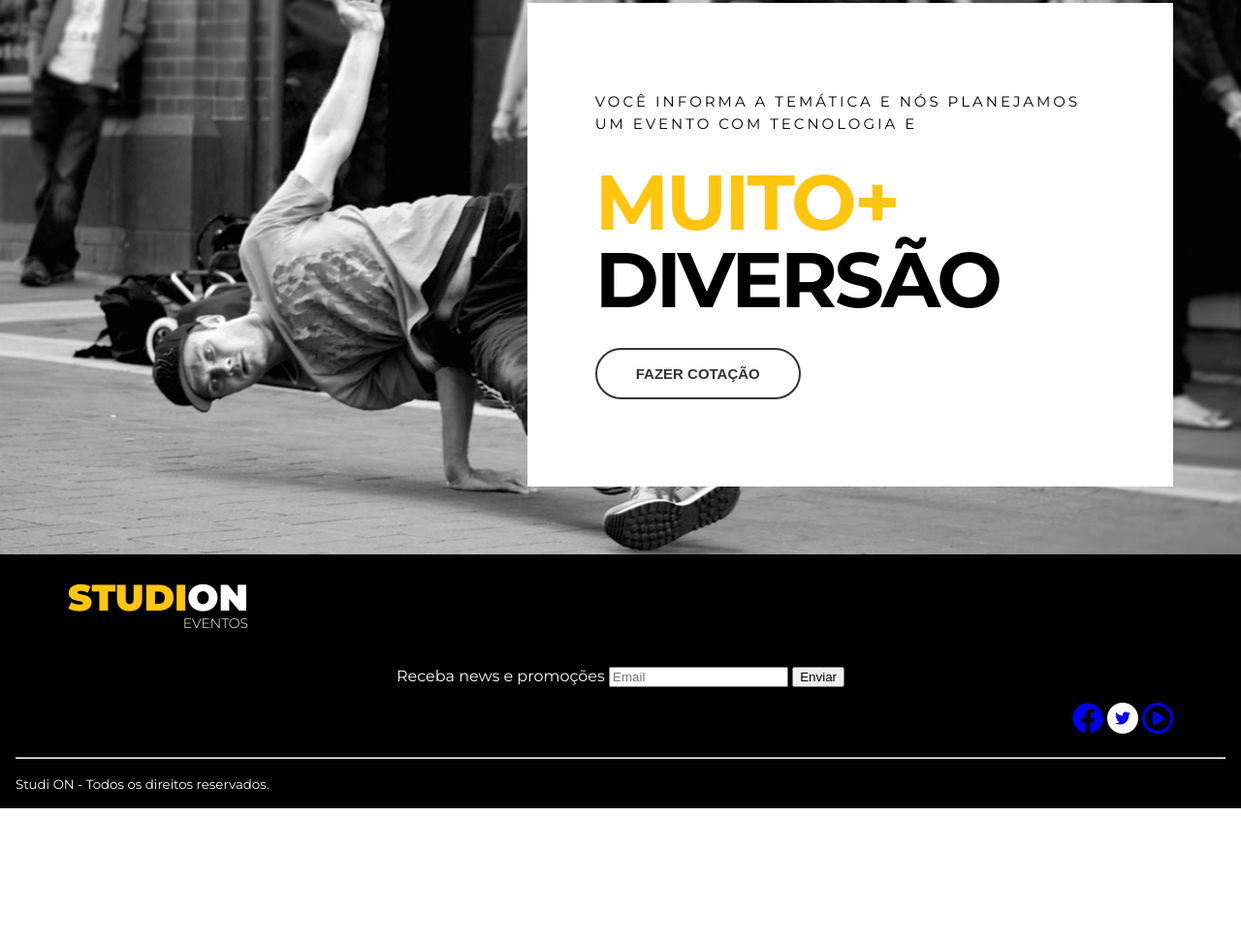
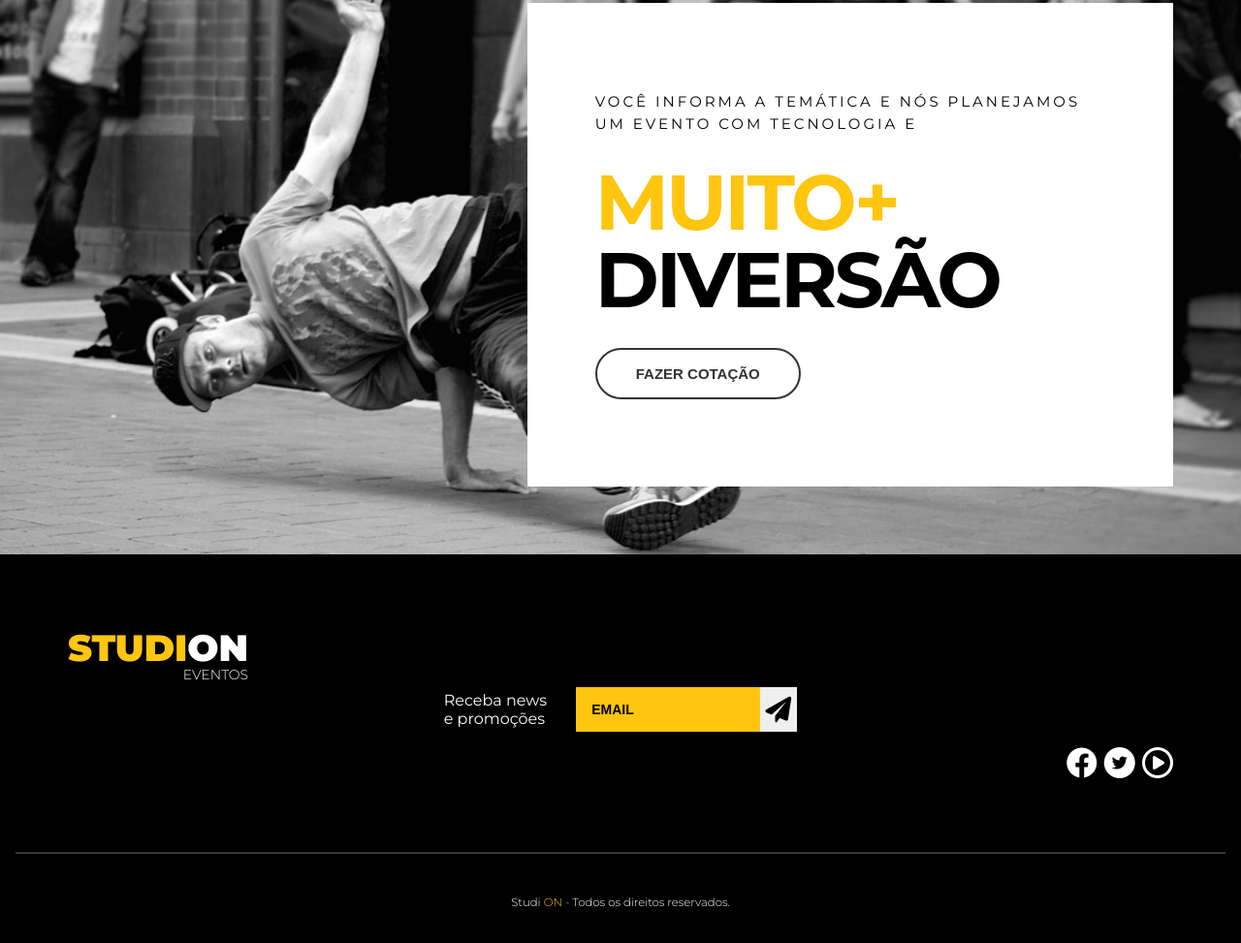
Before and after one commit to estevesg3/studion, a website: page src/index.html in a window 1280 px wide. Shown: the part 1778-2751 px from the top of the page at 97% size. Before the commit the page ends 2612 px from the top, so only its background shows below. Drawn offline with Linux system fonts and the light colour scheme.

Commit message:
Homepage concluída.

```diff
--- a/src/index.html
+++ b/src/index.html
@@ -132,13 +132,20 @@
 
         <h2 class="logo1" ><span class="yellow" >Studi</span>on <span class="logo2" >Eventos</span></h2>
 
-       <div class="Formulário"><form>
+       <form class="Formulário" >
 
-            <label>Receba news e promoções</label>
+            <label for="e-mail" >Receba news e promoções</label>
 
-            <input type="text" placeholder="Email"/>
+            <fieldset>
 
-            <button type="submit">Enviar</button></div>
+            <input id="e-mail" type="text" placeholder="Email"/>
+
+                <button type="submit"><i class="fas fa-paper-plane fa-2x"></i></button>
+
+            </fieldset>
+
+        </form>
+
 
             <ul class="Mídias" >
 
@@ -162,7 +169,7 @@
 
                 <p>
 
-                    <small>Studi <span>ON - </span> Todos os direitos reservados.</small>
+                    <small>Studi <span class="yellow" >ON - </span> Todos os direitos reservados.</small>
 
                 </p>
 
--- a/src/style.css
+++ b/src/style.css
@@ -472,9 +472,11 @@ overflow-x: hidden;
 
         display: grid;
 
-        grid-template-columns: repeat 3, auto);
+        grid-template-columns: repeat 3 auto);
 
         align-items: center;
+
+        padding: 5.25rem 0 3.75rem 0;
 
     }
 
@@ -482,11 +484,21 @@ overflow-x: hidden;
 
         justify-self: start;
 
+        margin: 0;
+
     }
 
     .Formulário {
 
-        justify-self: center;;
+        display: grid;
+
+        align-items: center;
+
+        grid-template-columns: 11ch auto;
+
+        justify-content: center;
+
+        gap: 1.25rem;
 
     }
 
@@ -496,8 +508,114 @@ overflow-x: hidden;
 
     }
 
+    .Mídias a, .Mídias a:visited, .Mídias:active  {
+
+        color: white;
+
+        margin-left: 0.2rem;
+
+    }
+
+    .Mídias a .fa-twitter, .Mídias a:visited .fa-twitter, .Mídias:active .fa-twitter  {
+
+        color: black;
+
+    }
+
     .logo2 {
 
         display: block;
 
     }
+
+    .Formulário fieldset {
+
+        border: unset;
+
+        margin: 0;
+
+        padding: 0;
+
+        width: 100%;
+
+        position: relative;
+
+    }
+
+    .Formulário input {
+
+        width: 100%;
+
+        background-color: var(--amarelo);
+
+        border: unset;
+
+        padding: 0 1rem;
+
+        height: 2.875rem;
+
+        font-size: 0.875rem;
+
+        font-weight: 700;
+
+        text-transform: uppercase;
+
+    }
+
+    .Formulário input::placeholder {
+
+        color: black;
+
+    }
+
+    .Formulário input:focus {
+
+        outline: unset;
+
+    }
+
+    .Formulário button {
+
+        border: unset;
+
+        height: 100%;
+
+        position: absolute;
+
+        right: 0;
+
+        top: 0;
+
+        cursor: pointer;
+
+        transition: 0.6s all ease;
+
+    }
+
+    .Formulário button:hover {
+
+        color: white;
+
+        background-color: var(--cinza)
+
+    }
+
+    hr {
+
+        border-color: #fff4;
+
+        margin: 0;
+
+    }
+
+    .Rodapé p {
+
+        text-align: center;
+
+        font-size: 0.875rem;
+
+        font-weight: 300;
+
+        margin: 2.5rem 0;
+
+    }
```
